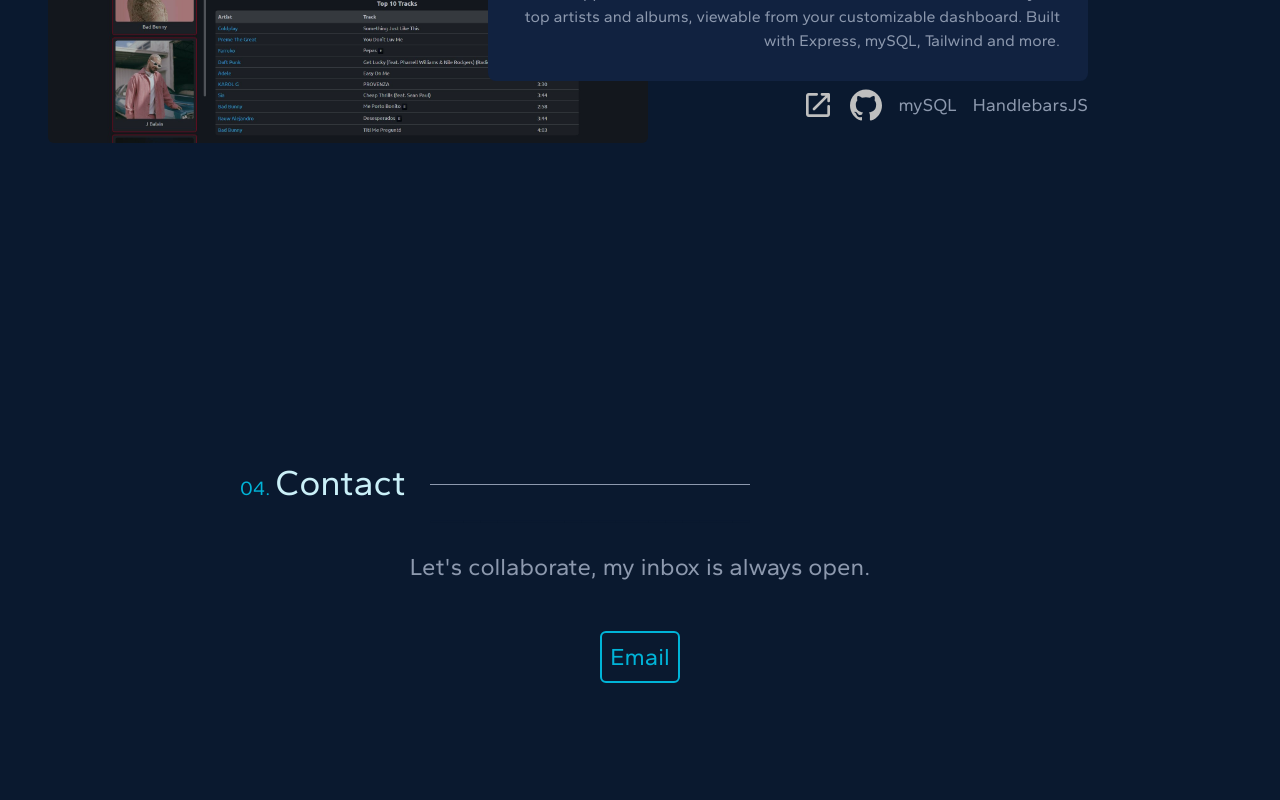
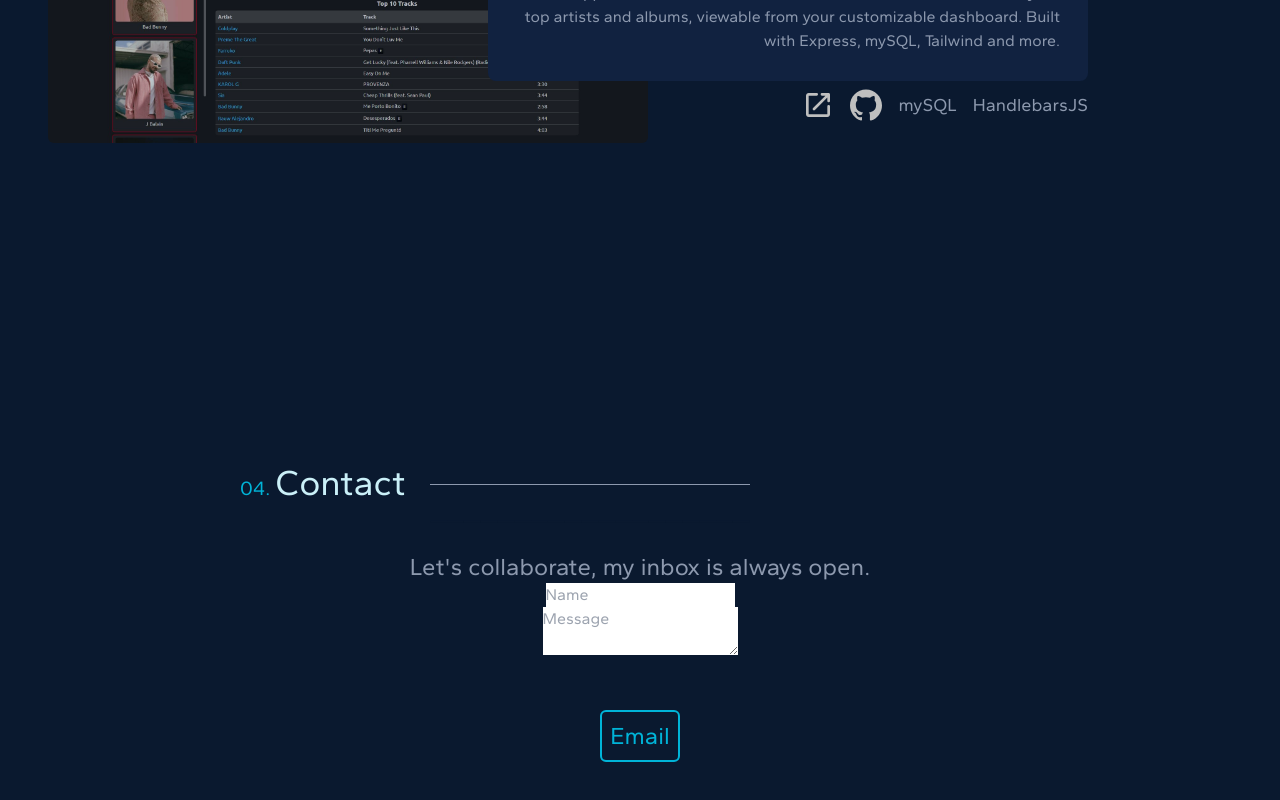
Before and after one commit to maxh1231/portfolio, a React (Create React App) app: page / in a window 1280 px wide. Shown: the part 2798-3598 px from the top of the page. Built offline with nearby package versions, Linux system fonts and the light colour scheme.

Commit message:
package updates and basic contact form

```diff
--- a/package.json
+++ b/package.json
@@ -4,11 +4,11 @@
   "homepage": "https://maxh1231.github.io/portfolio-v2",
   "private": true,
   "dependencies": {
+    "@emailjs/browser": "^3.7.0",
     "@testing-library/jest-dom": "^5.16.4",
     "@testing-library/react": "^13.2.0",
     "@testing-library/user-event": "^13.5.0",
     "avataaars": "^2.0.0",
-    "emailjs": "^4.0.1",
     "react": "^18.1.0",
     "react-dom": "^18.1.0",
     "react-hook-form": "^7.35.0",
--- a/src/components/Contact/Contact.jsx
+++ b/src/components/Contact/Contact.jsx
@@ -1,4 +1,25 @@
+import { useRef, useState } from 'react';
+import emailjs from '@emailjs/browser';
+import { useForm } from 'react-hook-form';
+
 const Contact = () => {
+    const [view, setView] = useState(false);
+    const { register, handleSubmit, watch, formState: { errors } } = useForm();
+
+    const form = useRef();
+
+    const sendEmail = (e) => {
+
+        emailjs.sendForm('service_zirnhu8', 'template_z5s2y9b', form.current, 'user_MiPMA7RruofT1yJEswkdw')
+            .then((result) => {
+                console.log(result.text);
+            }, (error) => {
+                console.log(error.text)
+            });
+
+        setView(true);
+    };
+
     return (
         <section id="contact" className="mt-72 w-[200px] sm:w-[400px] md:w-[600px] lg:w-[800px] mx-auto pb-36 z-[100]">
             <div className="text-2xl md:text-4xl text-left mb-12">
@@ -8,11 +29,19 @@ const Contact = () => {
                 <p className="text-2xl text-grey">Let's collaborate, my inbox is always open.</p>
             </div>
             <div>
-                <a href="mailto: maxhumpherys@gmail.com">
-                    <button className="my-12 text-2xl px-2 py-2 text-light-blue border-2 border-light-blue rounded-md hover:text-light-blue hover:bg-light-grey">
-                        Email
-                    </button>
-                </a>
+                <form className='flex flex-col'>
+                    <div>
+                        <input type="text" placeholder='Name'></input>
+                    </div>
+                    <div>
+                        <textarea placeholder='Message'></textarea>
+                    </div>
+                    <a href="mailto: maxhumpherys@gmail.com">
+                        <button className="my-12 text-2xl px-2 py-2 text-light-blue border-2 border-light-blue rounded-md hover:text-light-blue hover:bg-light-grey">
+                            Email
+                        </button>
+                    </a>
+                </form>
             </div>
         </section>
     )
```
Also changed, not shown: 1 other file (tests, documents, lock files or other folders).
